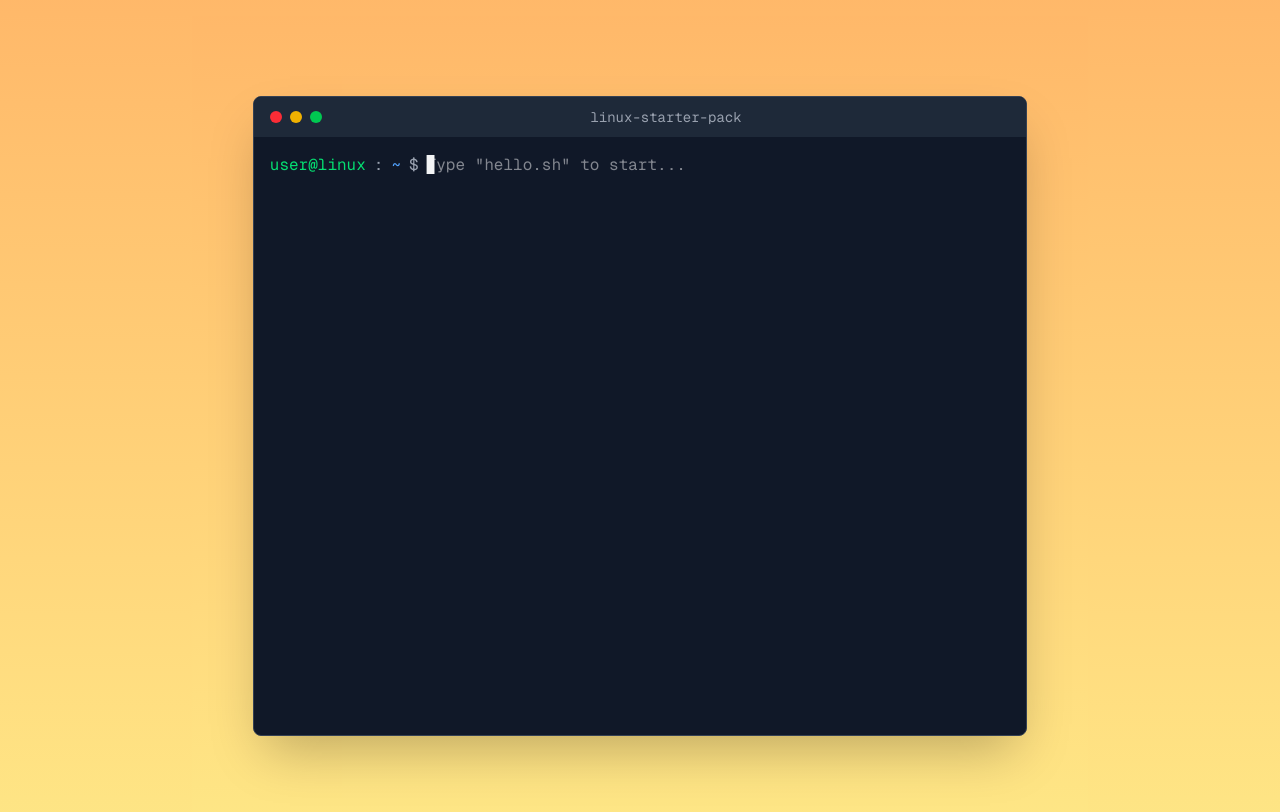
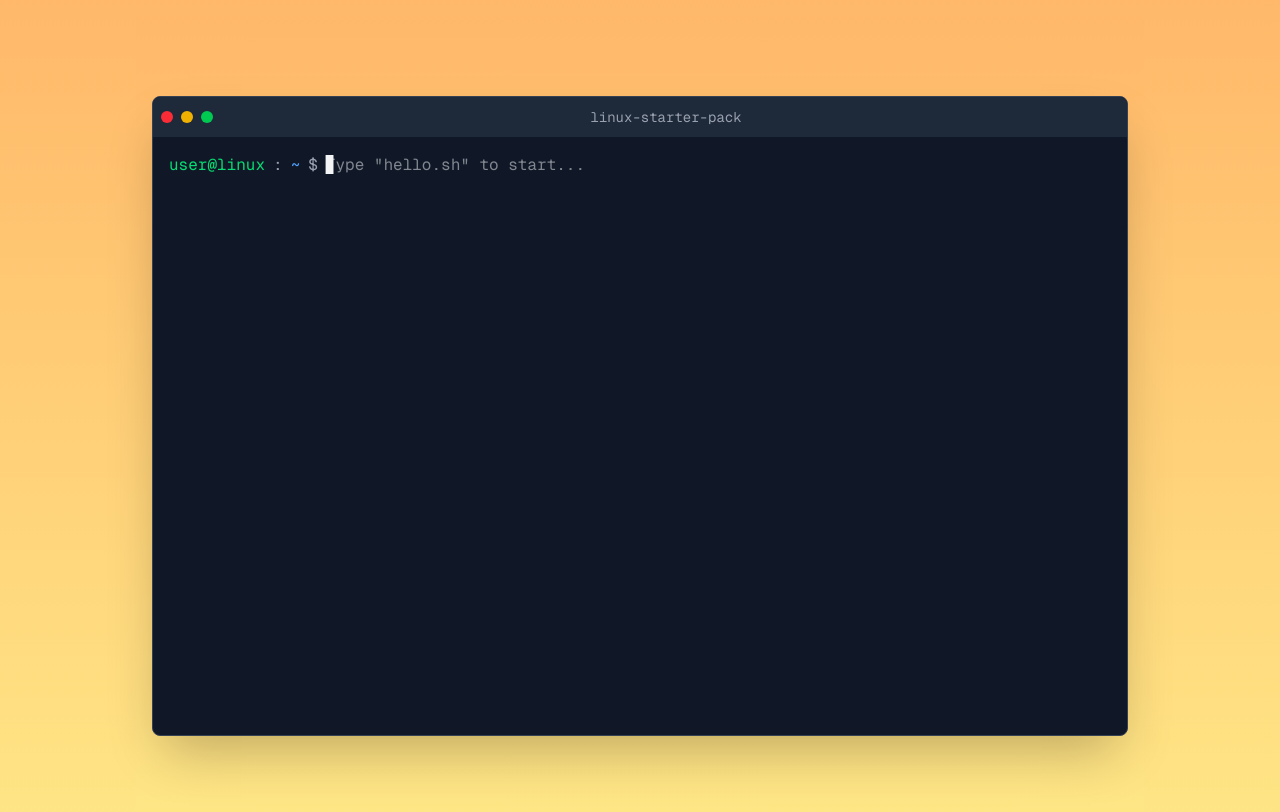
Before and after one commit to Surajsm60720/linuxstarterpack, a Next.js app: page / in a window 1280 px wide. Shown: the top 812 px of the page. Built offline with nearby package versions, Linux system fonts and the light colour scheme.

Commit message:
hello.sh added

```diff
--- a/src/app/globals.css
+++ b/src/app/globals.css
@@ -28,9 +28,18 @@
   50% { opacity: 0; }
 }
 
+@keyframes fadeIn {
+  from { opacity: 0; transform: translateY(-10px); }
+  to { opacity: 1; transform: translateY(0); }
+}
+
 @layer utilities {
   .animate-blink {
     animation: blink 1s step-end infinite;
+  }
+
+  .animate-fadeIn {
+    animation: fadeIn 0.5s ease-out forwards;
   }
 }
 
--- a/src/app/page.tsx
+++ b/src/app/page.tsx
@@ -5,7 +5,7 @@ import Terminal from '@/components/Terminal';
 export default function Home() {
   return (
     <div className="min-h-screen bg-gradient-to-b from-orange-300 to-amber-200 flex items-center justify-center p-4">
-      <div className="w-full max-w-4xl">
+      <div className="h-[80vh] w-[80vw] px-2 h-full">
         <Terminal />
       </div>
     </div>
--- a/src/components/Terminal.tsx
+++ b/src/components/Terminal.tsx
@@ -5,6 +5,7 @@ import anime from 'animejs';
 export default function Terminal() {
   const [userInput, setUserInput] = useState('');
   const [showAscii, setShowAscii] = useState(false);
+  const [commandHistory, setCommandHistory] = useState<string[]>([]);
   const terminalRef = useRef<HTMLDivElement>(null);
   const contentRef = useRef<HTMLDivElement>(null);
   const inputRef = useRef<HTMLInputElement>(null);
@@ -58,8 +59,19 @@ export default function Terminal() {
   const handleInput = (e: React.ChangeEvent<HTMLInputElement>) => {
     setUserInput(e.target.value);
     setCursorPosition(e.target.selectionStart || 0);
-    if (e.target.value.toLowerCase() === 'hello.sh') {
-      setShowAscii(true);
+  };
+
+  const handleKeyPress = (e: React.KeyboardEvent<HTMLInputElement>) => {
+    if (e.key === 'Enter') {
+      const command = userInput.trim().toLowerCase();
+      setCommandHistory([...commandHistory, userInput]);
+
+      if (command === 'hello.sh') {
+        setShowAscii(true);
+      }
+
+      setUserInput('');
+      setCursorPosition(0);
     }
   };
 
@@ -73,11 +85,12 @@ export default function Terminal() {
 `;
 
   return (
-    <div className="min-h-screen bg-gradient-to-b from-orange-300 to-amber-200 flex items-center justify-center">
-      <div className="w-full h-[80vh] max-w-9/10 px-4" ref={terminalRef}>
+    <div className="min-h-screen bg-gradient-to-b from-orange-300 to-amber-200 flex items-center justify-center p-2">
+      <div className="h-[80vh] w-[80vw] px-2" ref={terminalRef}>
         <div className="bg-gray-900 rounded-lg overflow-hidden shadow-2xl border border-gray-700 h-full">
+
           {/* Terminal Header */}
-          <div className="bg-gray-800 px-4 py-2 flex items-center">
+          <div className="bg-gray-800 px-2 py-2 flex items-center">
             <div className="flex space-x-2">
               <div className="w-3 h-3 bg-red-500 rounded-full"></div>
               <div className="w-3 h-3 bg-yellow-500 rounded-full"></div>
@@ -101,6 +114,7 @@ export default function Terminal() {
                   type="text"
                   value={userInput}
                   onChange={handleInput}
+                  onKeyDown={handleKeyPress}
                   onKeyUp={(e) => setCursorPosition(e.currentTarget.selectionStart || 0)}
                   onClick={(e) => setCursorPosition(e.currentTarget.selectionStart || 0)}
                   className="bg-transparent border-none outline-none flex-1 text-gray-100 relative z-10 caret-transparent"
@@ -119,8 +133,25 @@ export default function Terminal() {
               </div>
             </div>
             <div className="p-4 font-mono text-sm h-[calc(100%-2.5rem)]" ref={contentRef}>
-               <div className="flex items-center space-x-2">
-               </div>
+              {commandHistory.map((cmd, index) => (
+                <div key={index} className={`command-line ${showAscii ? 'opacity-100' : 'opacity-0'}`}>
+                  {cmd.toLowerCase() === 'hello.sh' && index === commandHistory.length - 1 && (
+                    <div className="mt-4 animate-fadeIn">
+                      <pre className="text-green-400 whitespace-pre-wrap text-[0.6rem] sm:text-xs md:text-sm lg:text-base overflow-x-auto">
+                        {asciiArt}
+                      </pre>
+                      <h1 className="md:hidden text-2xl font-bold text-center mb-4">
+                         Linux Starter Pack
+                      </h1>
+                      <div className="mt-4 text-gray-300 space-y-2">
+                        <p>Welcome to Linux Starter Pack!</p>
+                        <p>Your friendly companion for Linux system management.</p>
+                        <p className="text-gray-400">Press any key to clear the screen...</p>
+                      </div>
+                    </div>
+                  )}
+                </div>
+              ))}
             </div>
           </div>
         </div>
```
